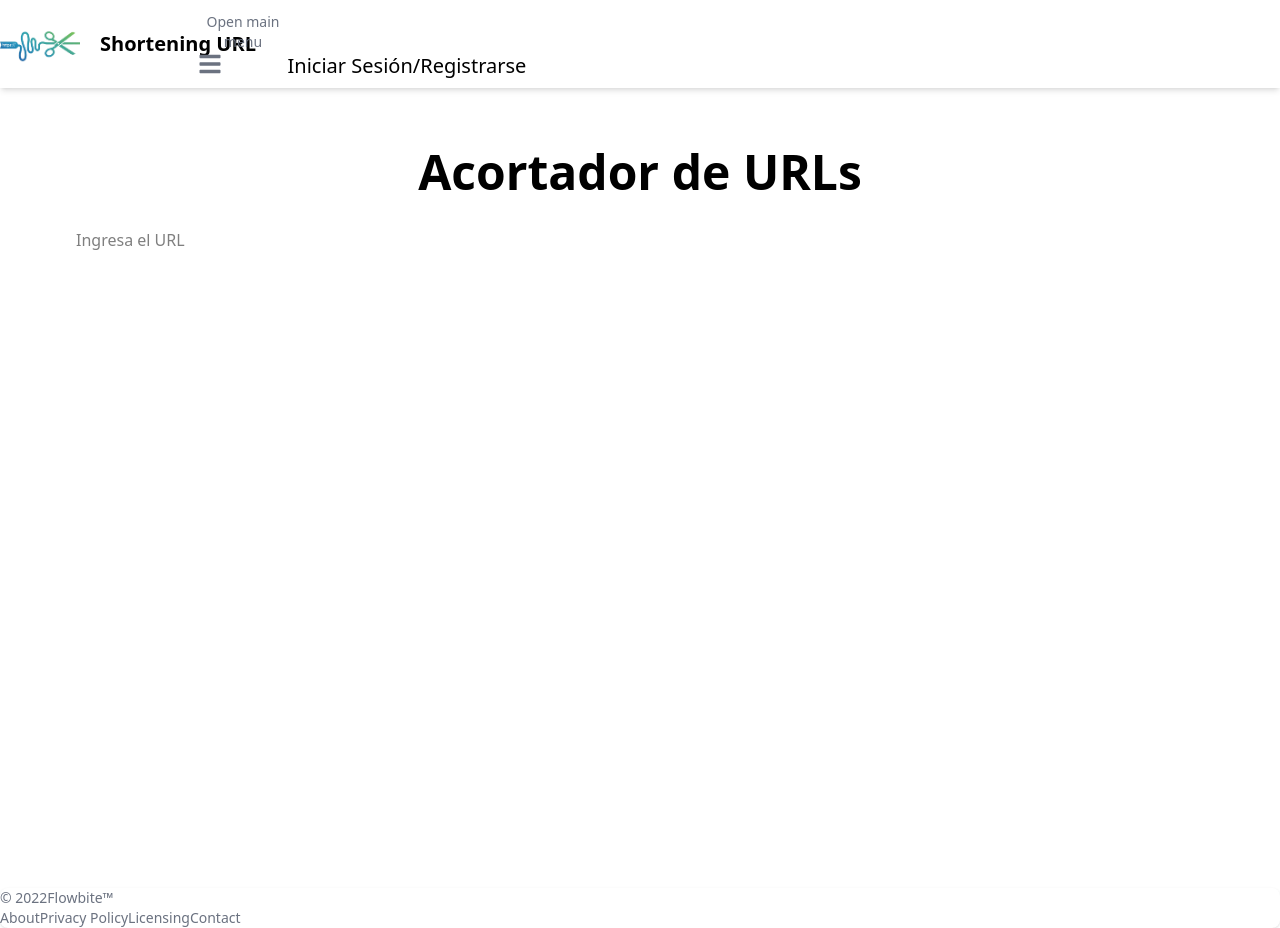
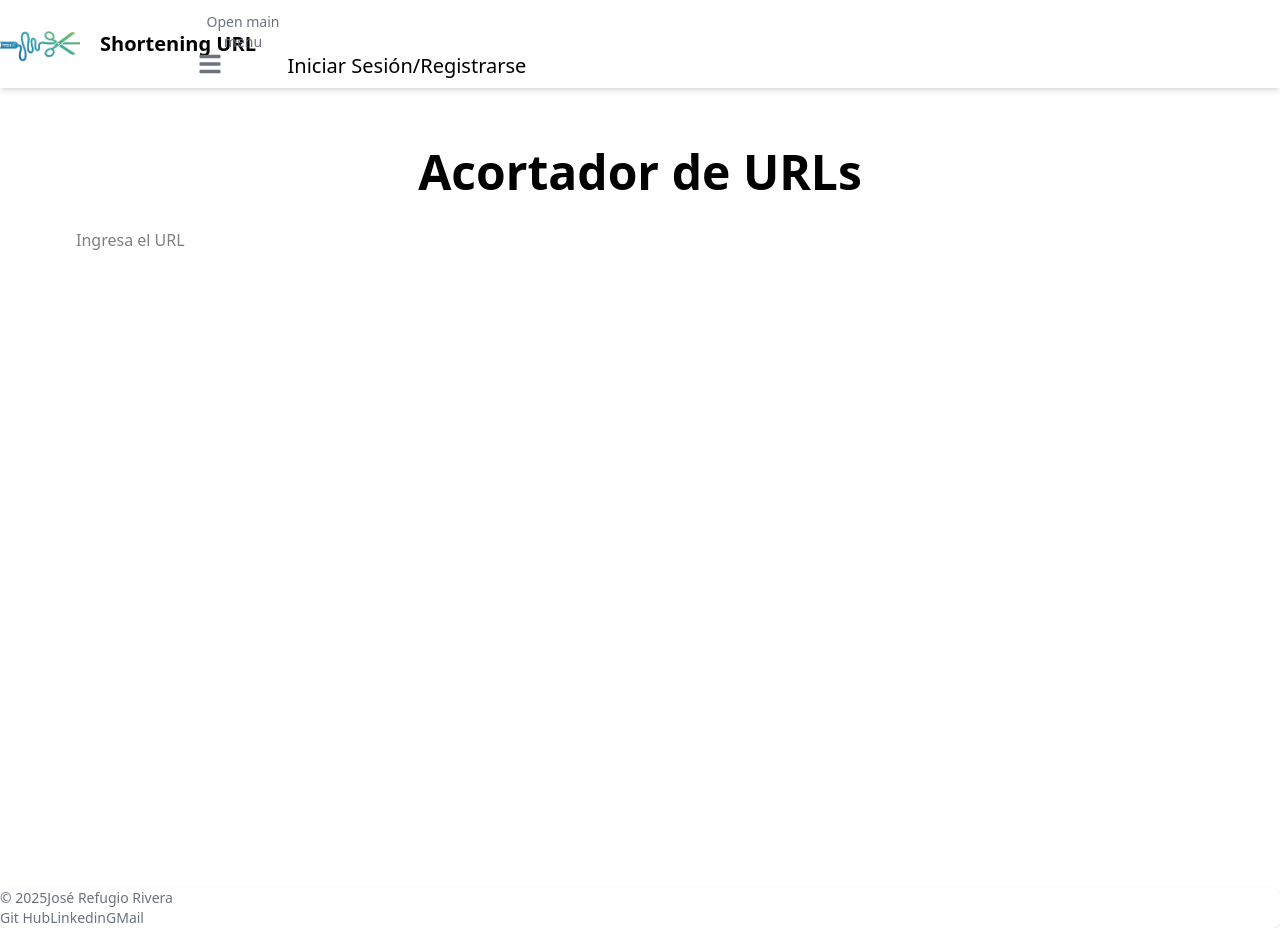
Before and after one commit to JoseRefugio2305/url_shortener, a React (Vite) app in the folder client/: page / in a window 1280 px wide. Built offline with nearby package versions, Linux system fonts and the light colour scheme; no server answers.

Commit message:
*Cambios en footer

```diff
--- a/client/src/components/Footer.tsx
+++ b/client/src/components/Footer.tsx
@@ -8,12 +8,11 @@ import {
 function FooterCmp() {
    return (
       <Footer container>
-         <FooterCopyright href="#" by="Flowbite™" year={2022} />
+         <FooterCopyright href="https://github.com/JoseRefugio2305" by="José Refugio Rivera" year={2025} />
          <FooterLinkGroup>
-            <FooterLink href="#">About</FooterLink>
-            <FooterLink href="#">Privacy Policy</FooterLink>
-            <FooterLink href="#">Licensing</FooterLink>
-            <FooterLink href="#">Contact</FooterLink>
+            <FooterLink href="https://github.com/JoseRefugio2305">Git Hub</FooterLink>
+            <FooterLink href="https://www.linkedin.com/in/jose-refugio/">Linkedin</FooterLink>
+            <FooterLink href="mailto:joserefugioriveramendoza@gmail.com">GMail</FooterLink>
          </FooterLinkGroup>
       </Footer>
    );
```
